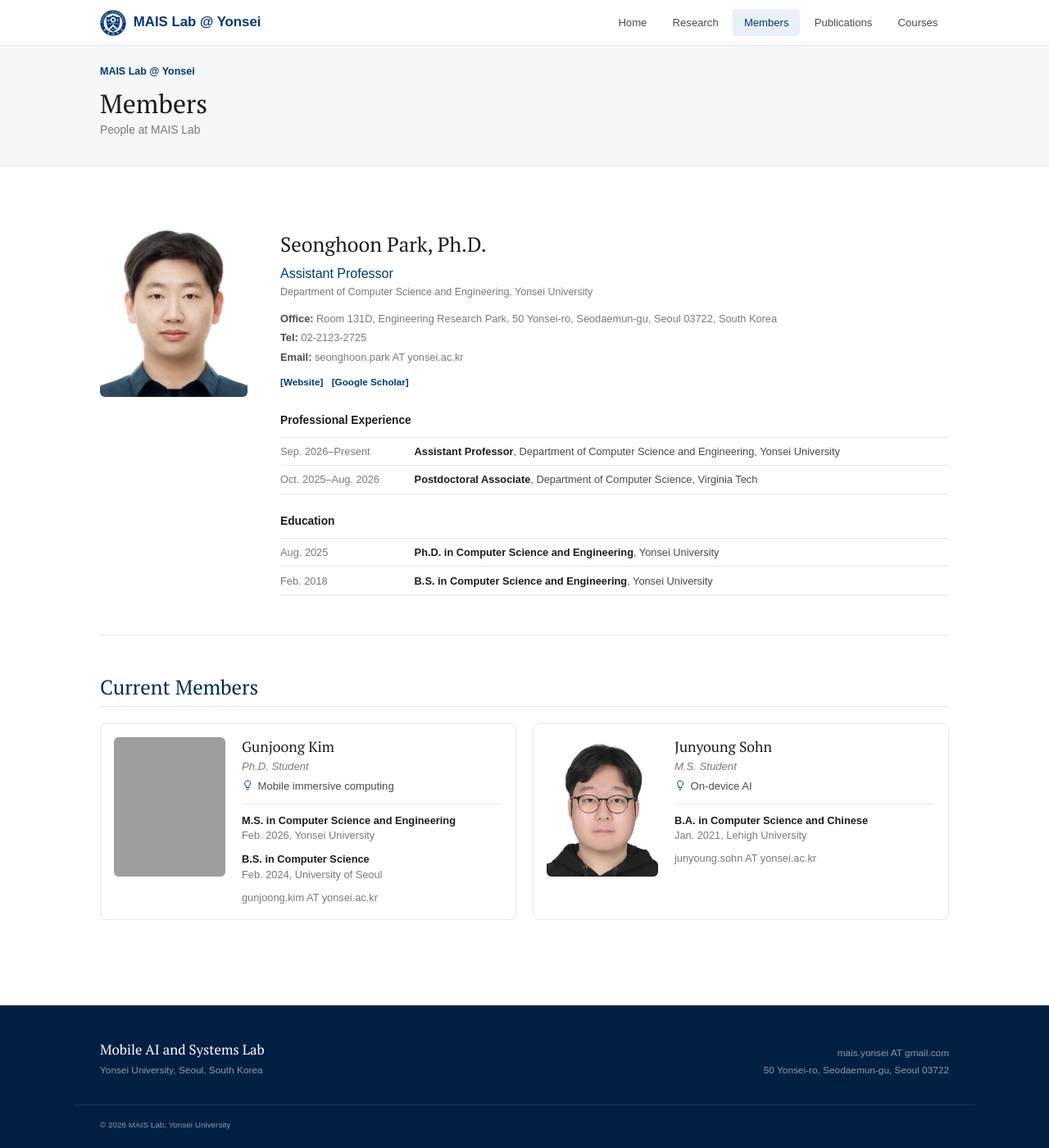
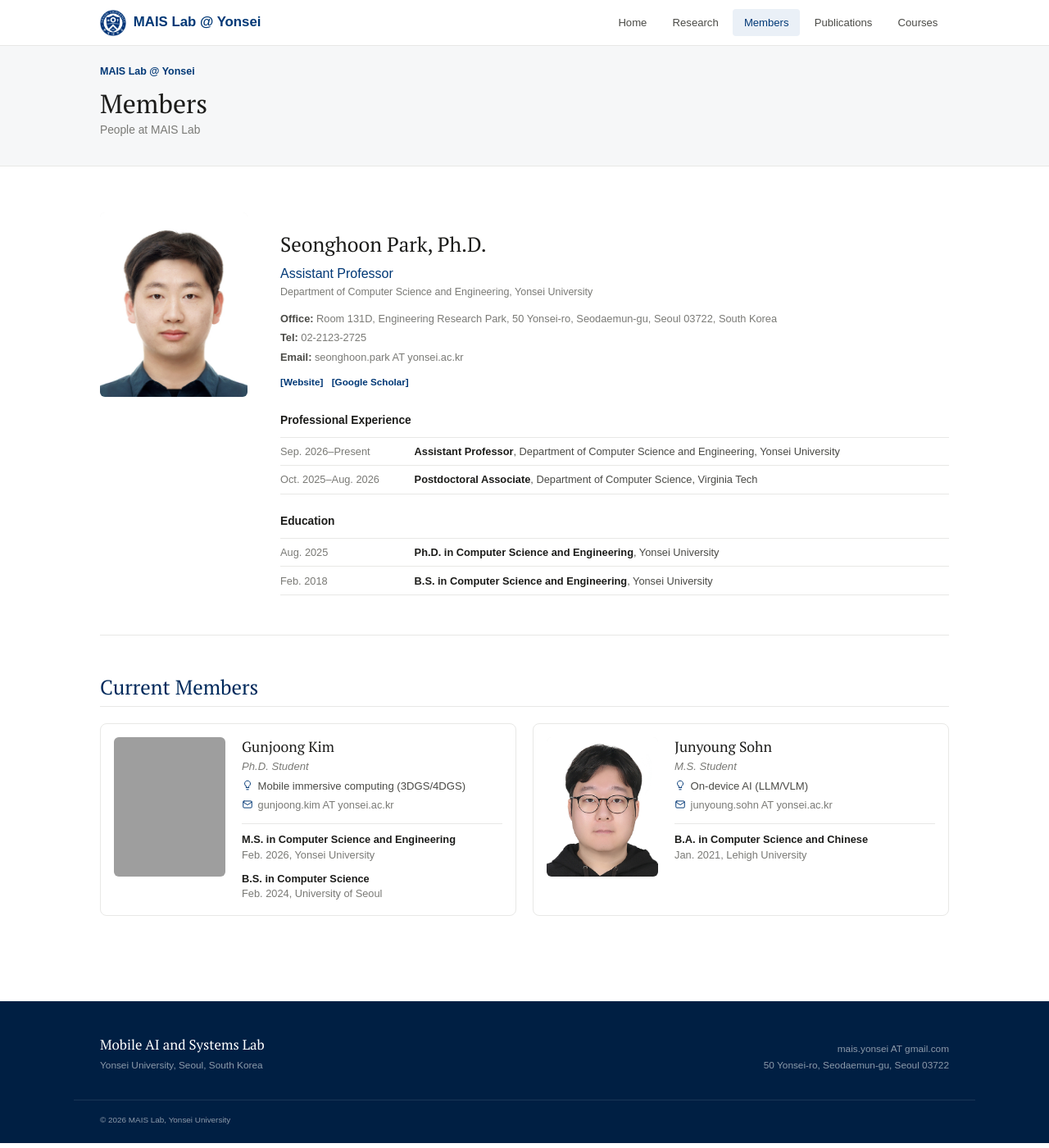
Before and after one commit to MAIS-Lab/mais-lab.github.io, a Jekyll site: the page built from _pages/members.md, in a window 1280 px wide and 1400 px high, scrolled down 34 px. Shown: the whole window at 82% size. Built offline with Jekyll 4.4.1, drawn with Linux system fonts in a browser that asks for light colours; some web fonts are replaced; grey boxes are pictures that could not be loaded.

Commit message:
update ui

```diff
--- a/_data/members.yml
+++ b/_data/members.yml
@@ -6,7 +6,7 @@ groups:
     members:
       - name: Gunjoong Kim
         role: Ph.D. Student
-        focus: Mobile immersive computing
+        focus: Mobile immersive computing (3DGS/4DGS)
         email: gunjoong.kim AT yonsei.ac.kr
         website: https://gunjoong-kim.github.io/
         photo: assets/img/members/gunjoong.png
@@ -19,7 +19,7 @@ groups:
             institution: University of Seoul
       - name: Junyoung Sohn
         role: M.S. Student
-        focus: On-device AI
+        focus: On-device AI (LLM/VLM)
         email: junyoung.sohn AT yonsei.ac.kr
         photo: assets/img/members/junyoung.jpg
         education:
--- a/_pages/members.md
+++ b/_pages/members.md
@@ -78,6 +78,15 @@ header_variant: minimal
             <span>{{ member.focus }}</span>
           </div>
           {% endif %}
+          {% if member.email %}
+          <div class="mem-email" aria-label="Email: {{ member.email }}">
+            <svg class="mem-email-icon" viewBox="0 0 24 24" fill="none" stroke="currentColor" stroke-linecap="round" stroke-linejoin="round" aria-hidden="true">
+              <rect x="3" y="5" width="18" height="14" rx="2"></rect>
+              <path d="m3 7 9 6 9-6"></path>
+            </svg>
+            <span>{{ member.email }}</span>
+          </div>
+          {% endif %}
           {% if member.education %}
           <ul class="mem-education">
             {% for education in member.education %}
@@ -88,7 +97,6 @@ header_variant: minimal
             {% endfor %}
           </ul>
           {% endif %}
-          {% if member.email %}<a class="mem-email" href="mailto:{{ member.email }}">{{ member.email }}</a>{% endif %}
         </div>
       </article>
       {% endfor %}
--- a/assets/css/_sass/custom.scss
+++ b/assets/css/_sass/custom.scss
@@ -164,12 +164,13 @@ a.research-cite:hover { text-decoration: underline; }
 .mem-info .mem-role { margin: 0 0 .2rem; color: var(--ink-3); font-size: .82rem; font-style: italic; font-weight: 400; }
 .mem-focus { display: flex; align-items: flex-start; gap: .35rem; color: var(--ink-2); font-size: .82rem; }
 .mem-focus-icon { width: 14px; height: 14px; margin-top: .12rem; flex: 0 0 auto; color: var(--color1); stroke-width: 1.7; }
+.mem-email { display: flex; align-items: flex-start; gap: .35rem; margin-top: .2rem; color: var(--ink-3); font-size: .8rem; word-break: break-word; }
+.mem-email-icon { width: 14px; height: 14px; margin-top: .1rem; flex: 0 0 auto; color: var(--color1); stroke-width: 1.7; }
 .mem-education { margin: .7rem 0 0; padding: .65rem 0 0; color: var(--ink-2); border-top: 1px solid var(--line); font-size: .8rem; line-height: 1.45; list-style: none; }
 .mem-education li + li { margin-top: .65rem; }
 .mem-education strong { color: var(--ink); font-weight: 600; }
 .mem-education-degree, .mem-education-meta { display: block; }
 .mem-education-meta { color: var(--ink-3); }
-.mem-email { display: block; margin-top: .55rem; color: var(--ink-3); font-size: .8rem; word-break: break-word; }
 .member-placeholder .photo-slot { display: grid; place-items: center; color: var(--grey); font: 400 .68rem/1 "Google Sans Flex", sans-serif; }
 
 /* Publications */
```
